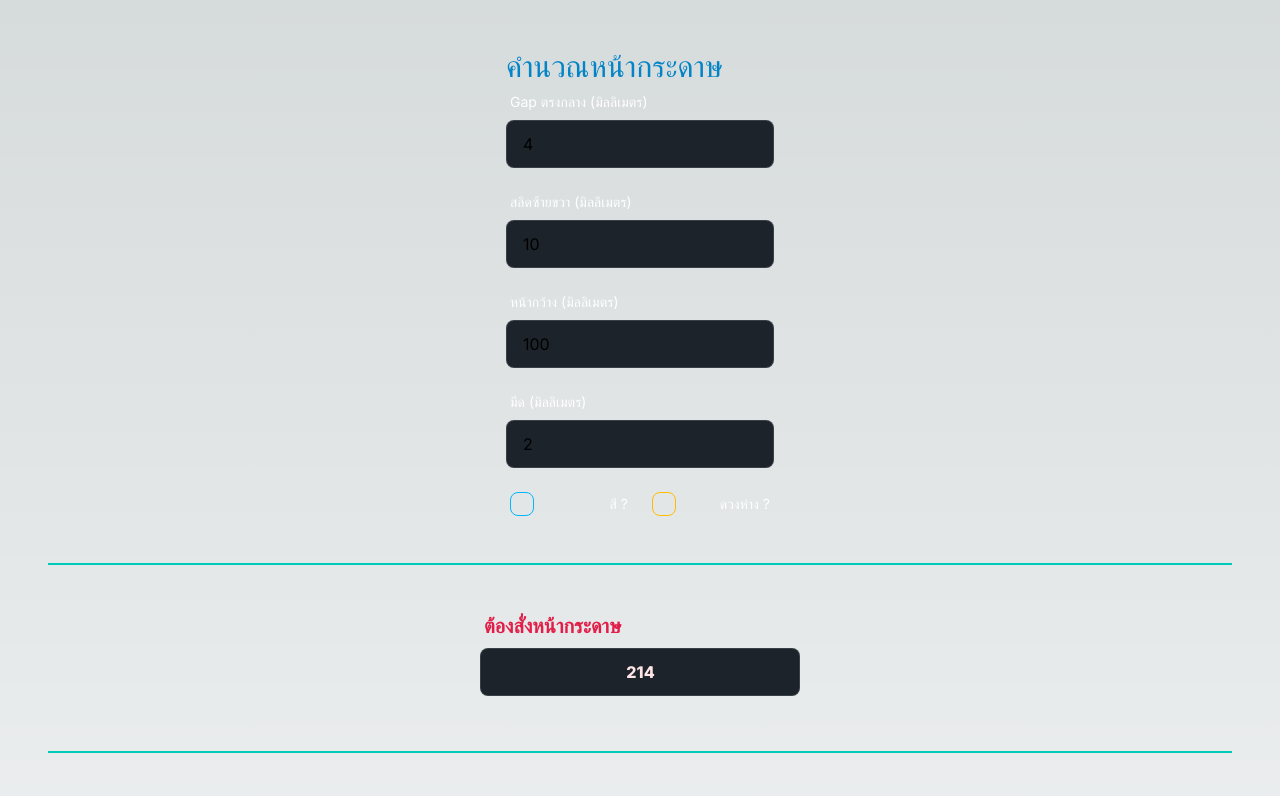
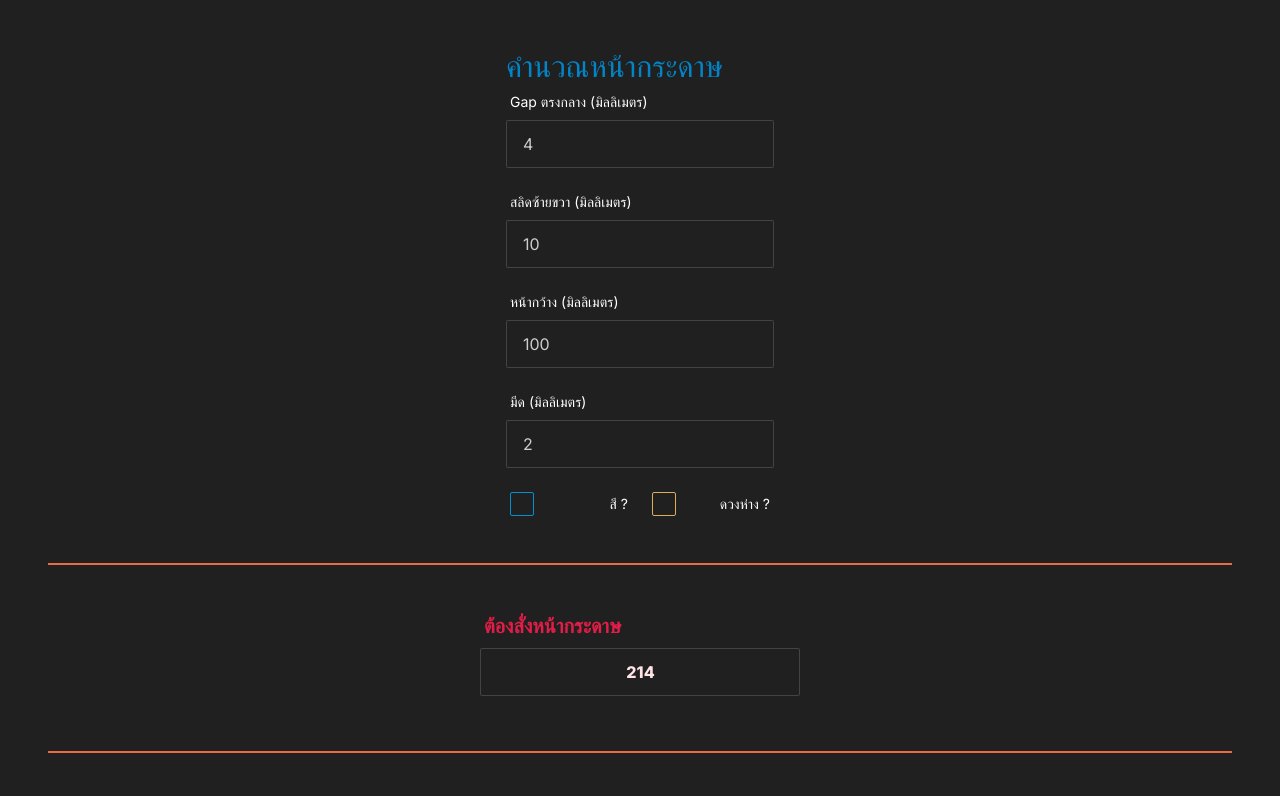
Before and after one commit to Nuttiwut-Simsiri/PaperCalculator, a Next.js app: page / in a window 1280 px wide. Shown: the top 796 px of the page. Built offline with nearby package versions, Linux system fonts and the light colour scheme.

Commit message:
minor fix

```diff
--- a/package.json
+++ b/package.json
@@ -10,6 +10,8 @@
   },
   "dependencies": {
     "next": "14.2.3",
+    "next-usequerystate": "^1.17.4",
+    "nuqs": "^1.17.4",
     "react": "^18",
     "react-dom": "^18",
     "use-debounce": "^10.0.0"
--- a/src/app/layout.tsx
+++ b/src/app/layout.tsx
@@ -15,7 +15,7 @@ export default function RootLayout({
   children: React.ReactNode;
 }>) {
   return (
-    <html lang="en" data-theme="dark">
+    <html lang="en" data-theme="business">
       <body className={inter.className}>{children}</body>
     </html>
   );
--- a/src/app/page.tsx
+++ b/src/app/page.tsx
@@ -15,8 +15,7 @@ export default function Home() {
 
   const [paperW, setPaperW] = useState(100);
   const [cutterSize, setCutterSize] = useState(2);
-
-  const [dbCutterSize] = useDebounce(cutterSize, 400);
+  const [dbCutterSize] = useDebounce(cutterSize, 500);
 
   const [isColor, setIsColor] = useState(false);
   const [isNeedMoreGap, setIsNeedMoreGap] = useState(false);
@@ -48,31 +47,37 @@ export default function Home() {
   }, [orderQ, remainInStock])
 
   useEffect(() => {
+    if (!dbCutterSize) return
+    if (!paperW) return
+
     var color_factor = isColor ? 4 : 0
     var gap_factor = isNeedMoreGap ? extendedGap : 0
-    var temp = (paperW * dbCutterSize) + centerGap + slidLR + color_factor + gap_factor
-    setPaperWR(temp)
+    var final_paper_w = (paperW * dbCutterSize) + centerGap + slidLR + color_factor + gap_factor
+
+    setPaperWR(final_paper_w)
+
   }, [centerGap, slidLR, paperW, dbCutterSize, isColor, isNeedMoreGap, extendedGap])
 
   useEffect(() => {
     if (prodQ <= 0) return
+    if (!cutterSize) return
 
     var b = paperH + paperGap
 
     var paper_m = 100_000 / b
     var paper_s = 50_000 / b
 
-    var q_per_m = Math.floor(paper_m * dbCutterSize)
-    var q_per_s = Math.floor(paper_s * dbCutterSize)
+    var q_per_m = Math.floor(paper_m * cutterSize)
+    var q_per_s = Math.floor(paper_s * cutterSize)
 
     var result: ResultProp[] = calculatePapperRoll(prodQ, [q_per_s, q_per_m])
     console.log(result)
     setPaperToOrder([...result])
 
-  }, [paperH, paperGap, prodQ, dbCutterSize])
+  }, [paperH, paperGap, prodQ, cutterSize])
 
   return (
-    <main className="flex min-h-screen flex-col items-center justify-between mobile:p-12 p-20 gap-4">
+    <main data-theme="business" className="flex min-h-screen flex-col items-center justify-between mobile:p-12 p-20 gap-4">
       <div>
         <div className="text-3xl text-sky-600"> คำนวณหน้ากระดาษ</div>
         <label className="form-control w-full max-w-xs">
--- a/tailwind.config.ts
+++ b/tailwind.config.ts
@@ -22,7 +22,7 @@ const config: Config = {
     require('daisyui'),
   ],
   daisyui: {
-    themes: ["dark"],
+    themes: ["dark", 'business'],
   },
 };
 export default config;
```
